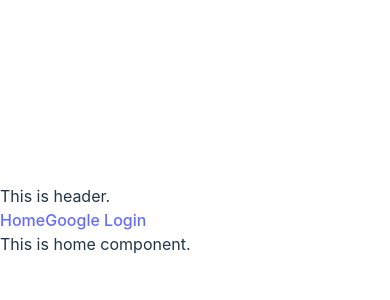
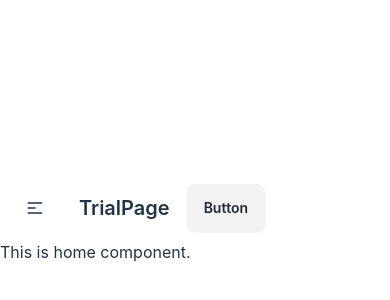
Before and after one commit to DasPriYam714/Simple-Firebase, a React (Vite) app: page / in a window 390 px wide. Shown: the part 202-502 px from the top of the page. Built offline with nearby package versions, Linux system fonts and the light colour scheme.

Commit message:
add header section

```diff
--- a/src/components/Header.jsx
+++ b/src/components/Header.jsx
@@ -1,13 +1,59 @@
-import { Link } from "react-router-dom";
+import { Link, NavLink } from "react-router-dom";
 
 const Header = () => {
+    const navLinks = <>
+
+<li><NavLink to={'/'}>Home</NavLink></li>
+<li><NavLink to={'/googlelogin'}>Google Login</NavLink></li>
+<li><NavLink to={'/login'}> Login</NavLink></li>
+<li><NavLink to={'/register'}>Register</NavLink></li>
+
+    </>
+
+
     return (
-        <div>
-            <h2>This is header.</h2>
-            <Link to={'/'}>Home</Link>
-            <Link to={'/googlelogin'}>Google Login</Link>
+        // <div>
+        //     <h2>This is header.</h2>
+        //     <Link to={'/'}>Home</Link>
+        //     <Link to={'/googlelogin'}>Google Login</Link>
 
-        </div>
+        // </div>
+
+
+        <div className="navbar bg-base-100">
+  <div className="navbar-start">
+    <div className="dropdown">
+      <div tabIndex={0} role="button" className="btn btn-ghost lg:hidden">
+        <svg
+          xmlns="http://www.w3.org/2000/svg"
+          className="h-5 w-5"
+          fill="none"
+          viewBox="0 0 24 24"
+          stroke="currentColor">
+          <path
+            strokeLinecap="round"
+            strokeLinejoin="round"
+            strokeWidth="2"
+            d="M4 6h16M4 12h8m-8 6h16" />
+        </svg>
+      </div>
+      <ul
+        tabIndex={0}
+        className="menu menu-sm dropdown-content bg-base-100 rounded-box z-[1] mt-3 w-52 p-2 shadow">
+        {navLinks}
+      </ul>
+    </div>
+    <a className="btn btn-ghost text-xl">TrialPage</a>
+  </div>
+  <div className="navbar-center hidden lg:flex">
+    <ul className="menu menu-horizontal px-1">
+      {navLinks}
+    </ul>
+  </div>
+  <div className="navbar-end">
+    <a className="btn">Button</a>
+  </div>
+</div>
     );
 };
 
--- /dev/null
+++ b/src/components/login/Login.jsx
@@ -0,0 +1,11 @@
+import React from 'react';
+
+const Login = () => {
+    return (
+        <div>
+
+        </div>
+    );
+};
+
+export default Login;
--- /dev/null
+++ b/src/components/register/Register.jsx
@@ -0,0 +1,11 @@
+import React from 'react';
+
+const Register = () => {
+    return (
+        <div>
+
+        </div>
+    );
+};
+
+export default Register;
```
Also changed, not shown: src/main.jsx (+11 -0 lines).
